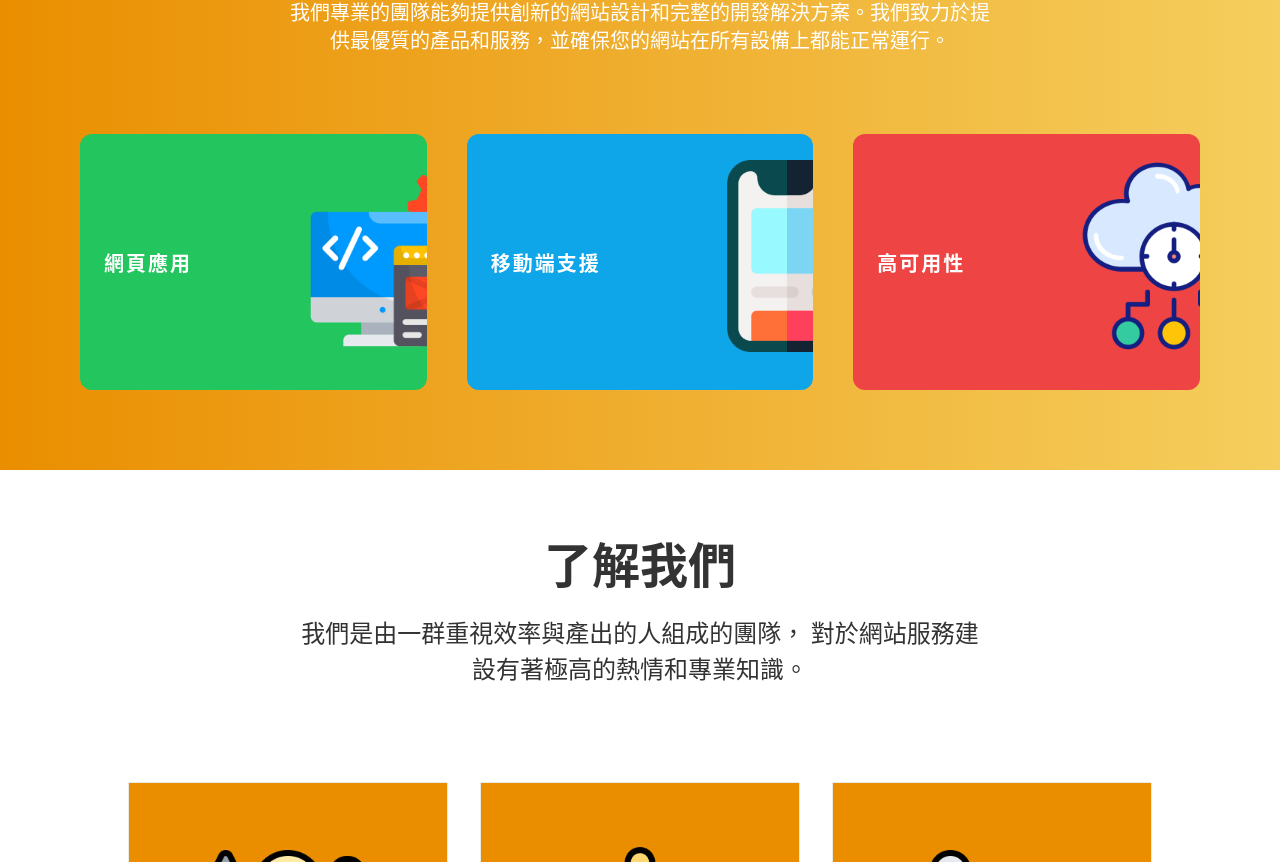
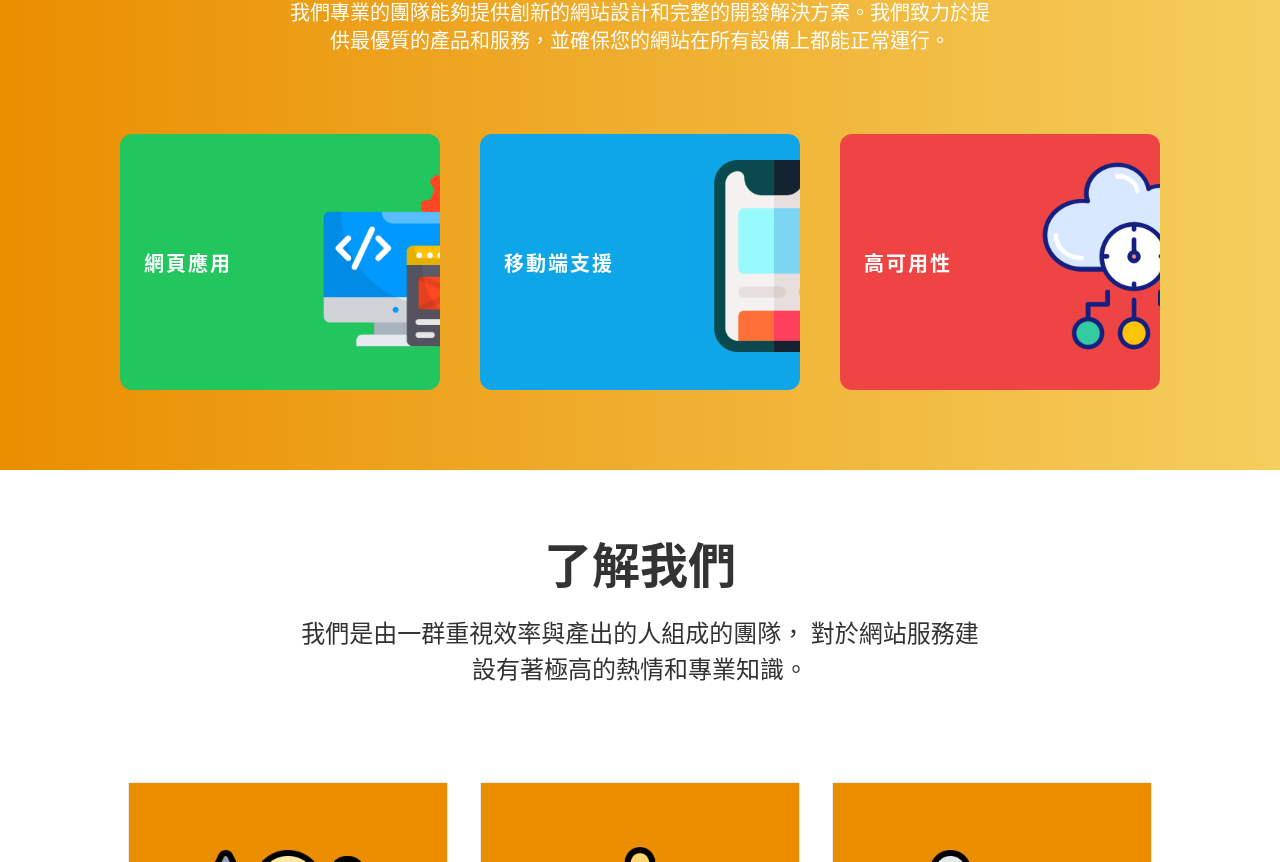
Before and after one commit to CeranaStudio/official-website, a Nuxt app: page / in a window 1280 px wide. Shown: the part 830-1692 px from the top of the page. Built offline with nearby package versions, Linux system fonts and the light colour scheme.

Commit message:
feat: add max-w

```diff
--- a/components/home/About.vue
+++ b/components/home/About.vue
@@ -22,7 +22,7 @@
     <h1 class="m-10 w-[700px] py-10 text-center text-xl text-white">
       我們專業的團隊能夠提供創新的網站設計和完整的開發解決方案。我們致力於提供最優質的產品和服務，並確保您的網站在所有設備上都能正常運行。
     </h1>
-    <div class="grid w-screen grid-cols-1 gap-10 p-8 pt-0 sm:p-20 sm:pt-0 md:grid-cols-3">
+    <div class="grid w-screen grid-cols-1 gap-10 p-8 pt-0 sm:p-20 sm:pt-0 md:grid-cols-3 max-w-[1200px]">
       <UiImageCard class="bg-green-500" src="/img/home/app-development.png"><template #title>網頁應用</template></UiImageCard>
       <UiImageCard class="bg-sky-500" src="/img/home/smartphone.png"><template #title>移動端支援</template></UiImageCard>
       <UiImageCard class="bg-red-500" src="/img/home/high-avalibility.png"><template #title>高可用性</template></UiImageCard>
--- a/components/home/Hero.vue
+++ b/components/home/Hero.vue
@@ -1,6 +1,6 @@
 <template>
   <div
-    class="flex min-h-[552px] flex-col-reverse flex-wrap items-center justify-center lg:min-h-[60vh] lg:flex-row 2xl:mx-28"
+    class="flex max-w-[1200px] min-h-[552px] flex-col-reverse flex-wrap items-center justify-center lg:min-h-[60vh] lg:flex-row"
   >
     <div class="home__hero__text">
       <h1 name="title">穩定、可靠</h1>
```
